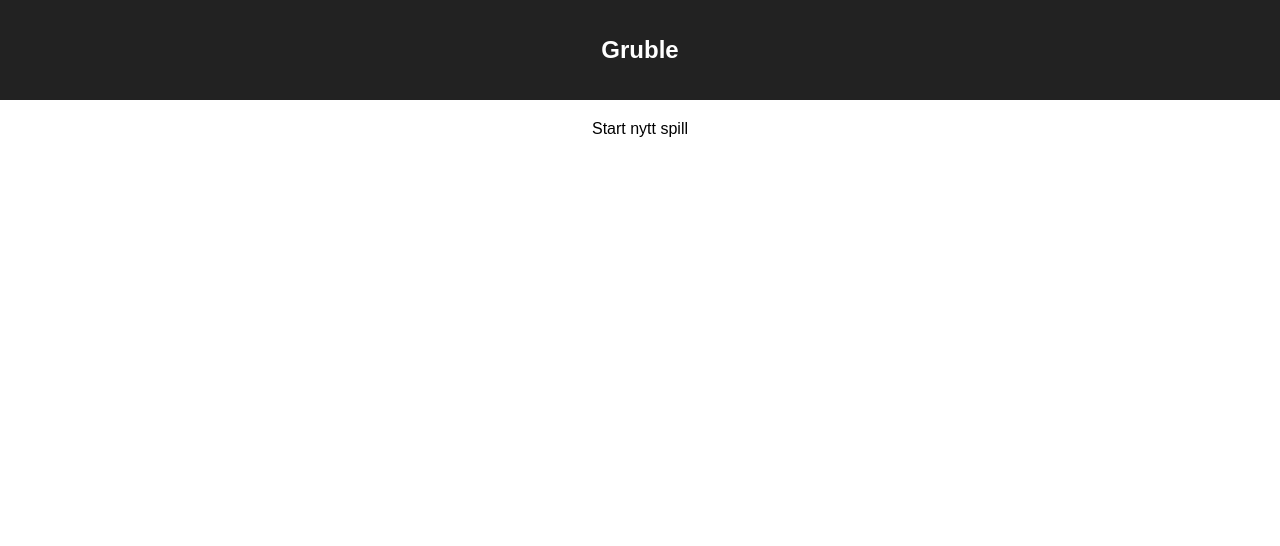
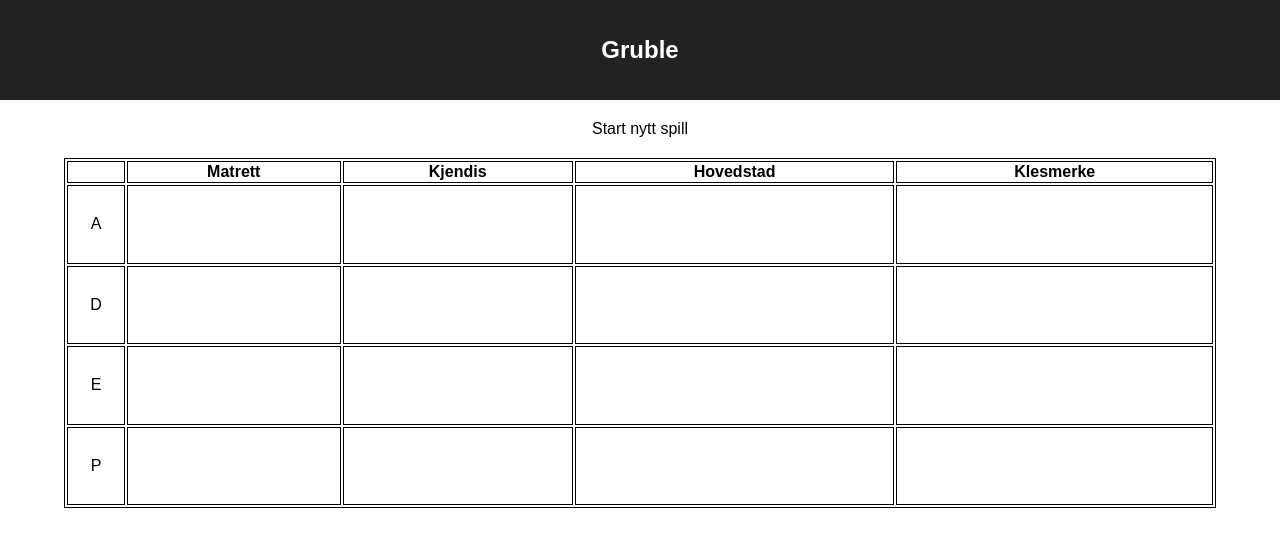
Before and after one commit to sndrem/Gruble, a React (Create React App) app: page / in a window 1280 px wide. Shown: the top 546 px of the page. Built offline with nearby package versions, Linux system fonts and the light colour scheme.

Commit message:
Started on some styling on the board

```diff
--- /dev/null
+++ b/src/GameComponent/GameBoard.css
@@ -0,0 +1,14 @@
+.table {
+	height: 500px;
+}
+
+table {
+	margin: 0 auto;
+	border: 1px solid black;
+	width: 90%;
+	height: 70%;
+}
+
+table, tbody, tr, td, th {
+	border: 1px solid black;
+}
--- /dev/null
+++ b/src/GameComponent/GameBoard.js
@@ -0,0 +1,52 @@
+import React, { Component } from 'react';
+import './GameBoard.css';
+
+class GameBoard extends Component {
+	constructor() {
+		super();
+		this.state = {rows: ['Matrett', 'Kjendis', 'Hovedstad', "Klesmerke"], columns: ['A', 'D', 'E', 'P']}
+	}
+
+	createTableRows(rows) {
+		return rows.map((row, i) => <th key={i}>{row}</th>);
+	}
+
+	fillData(nums) {
+		let elements = [];
+		for(let i = 0; i < nums; i++) {
+			elements.push(<td key={i}></td>)
+		}
+		return elements;
+	}
+
+	createTableColumns(columns) {
+
+		return columns.map((col, i) => {
+			return <tr key={i}>
+					<td key={i}>{col}</td>
+					{this.fillData(this.state.columns.length)}
+				</tr>
+		})
+	}
+
+	render() {
+		return (
+				<div className="table">
+					<table>
+						<thead>
+							<tr>
+							<th></th>
+								{ this.createTableRows(this.state.rows)  }
+							</tr>
+						</thead>
+						<tbody>
+								{ this.createTableColumns(this.state.columns)}
+						</tbody>
+					</table>
+				</div>
+
+			)
+	}
+}
+
+export default GameBoard;
--- a/src/GameComponent/GameComponent.js
+++ b/src/GameComponent/GameComponent.js
@@ -1,12 +1,13 @@
 import React, { Component } from 'react';
 import GameButtons from './GameButtons.js';
+import GameBoard from './GameBoard.js';
 
 class GameComponent extends Component {
 	render() {
 		return (
 				<div className="game-board">
 					<GameButtons />
-					{/*<GameBoard />*/}
+					<GameBoard />
 				</div>
 
 			)
```
